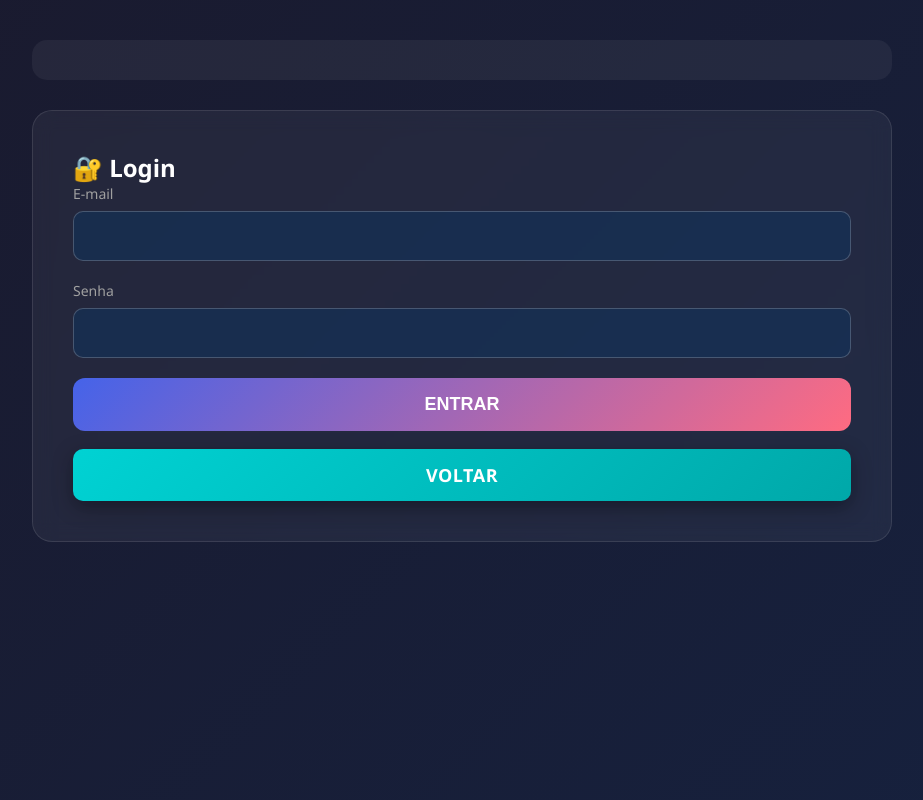
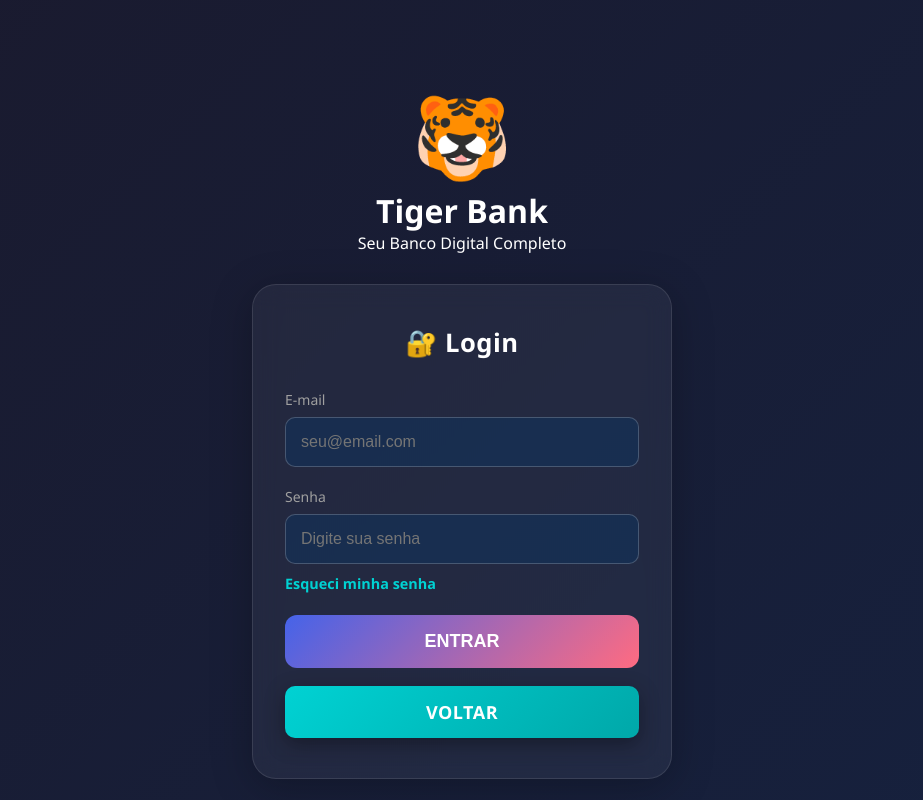
Before and after one commit to ADSLustosa/ppads-project, a Python web app: template tigerbank/tigerbank/templates/login.html in a window 1280 px wide. Shown: the whole page, without its empty margins (178-1101 px from the left). Run offline with Jinja, Linux system fonts and the light colour scheme; the template is opened without the code that fills it, so the values that code supplies are empty.

Commit message:
Em desenvolvimento

```diff
--- a/tigerbank/tigerbank/static/css/styles.css
+++ b/tigerbank/tigerbank/static/css/styles.css
@@ -448,6 +448,73 @@ button[type="submit"] + a.btn.btn-secondary:focus-visible{
     font-weight: bold;
 }
 
+.login-card {
+    max-width: 420px;
+    margin: 0 auto;
+    padding: 40px 32px;
+    border-radius: 24px;
+    background: rgba(255, 255, 255, .05);
+    box-shadow: 0 8px 40px rgba(0, 0, 0, .25);
+    backdrop-filter: blur(12px);
+}
+
+.login-title {
+    text-align: center;
+    font-size: 1.6rem;
+    margin-bottom: 30px;
+    color: #fff;
+    letter-spacing: .5px;
+}
+
+.password-group {
+    position: relative;
+}
+
+.forgot-password-btn {
+    display: inline-block;
+    margin-top: 10px;
+    font-size: 0.9rem;
+    color: #00d2d3;
+    text-decoration: none;
+    font-weight: 600;
+    transition: color .25s, transform .2s;
+}
+
+.forgot-password-btn:hover {
+    color: #00ffff;
+    transform: translateY(-1px);
+}
+
+.forgot-password-btn::after {
+    content: "";
+    display: block;
+    width: 0%;
+    height: 2px;
+    background: linear-gradient(135deg,#00d2d3,#00a8a9);
+    transition: width .3s ease;
+}
+
+.forgot-password-btn:hover::after {
+    width: 100%;
+}
+
+.btn-back {
+    width: 100%;
+    margin-top: 14px;
+    background: linear-gradient(135deg,#00d2d3 0%,#00a8a9 100%) !important;
+    color: #fff !important;
+    border: none !important;
+    box-shadow: 0 6px 20px rgba(0,0,0,.35);
+    text-transform: uppercase;
+    font-weight: bold;
+    transition: opacity .25s, transform .15s;
+}
+
+.btn-back:hover {
+    opacity: .9;
+    transform: translateY(-2px);
+}
+
 @media(max-width:768px){
     .action-buttons{grid-template-columns:repeat(2,1fr)}
     .action-btn-icon{font-size:36px}
--- a/tigerbank/tigerbank/templates/login.html
+++ b/tigerbank/tigerbank/templates/login.html
@@ -1,20 +1,28 @@
-
 {% extends 'base.html' %}
 {% block title %}Login - Tiger Bank{% endblock %}
 {% block content %}
-<div class="card">
-  <h2>🔐 Login</h2>
-  <form method="post">
+<div class="logo" style="margin-top:40px">
+  <div class="icon">🐯</div>
+  <h1>Tiger Bank</h1>
+  <p>Seu Banco Digital Completo</p>
+</div>
+
+<div class="card login-card">
+  <h2 class="login-title">🔐 Login</h2>
+  <form method="post" class="login-form">
     <div class="form-group">
       <label>E-mail</label>
-      <input type="email" name="email" required>
+      <input type="email" name="email" required placeholder="seu@email.com">
     </div>
-    <div class="form-group">
+
+    <div class="form-group password-group">
       <label>Senha</label>
-      <input type="password" name="password" required>
+      <input type="password" name="password" required placeholder="Digite sua senha">
+      <a href="{{ url_for('auth.esqueci_senha') }}" class="forgot-password-btn">Esqueci minha senha</a>
     </div>
+
     <button class="btn btn-primary" type="submit">ENTRAR</button>
-    <a class="btn btn-secondary" href="{{ url_for('auth.home') }}">VOLTAR</a>
+    <a class="btn btn-secondary btn-back" href="{{ url_for('auth.home') }}">VOLTAR</a>
   </form>
 </div>
 {% endblock %}
```
Also changed, not shown: tigerbank/app.py (+25 -10 lines), tigerbank/tigerbank/blueprints/auth.py (+13 -9 lines), tigerbank/tigerbank/templates/esqueci_senha.html (added, +15 -0 lines), README.md. Lines whose indentation alone changed are shown as unchanged.
